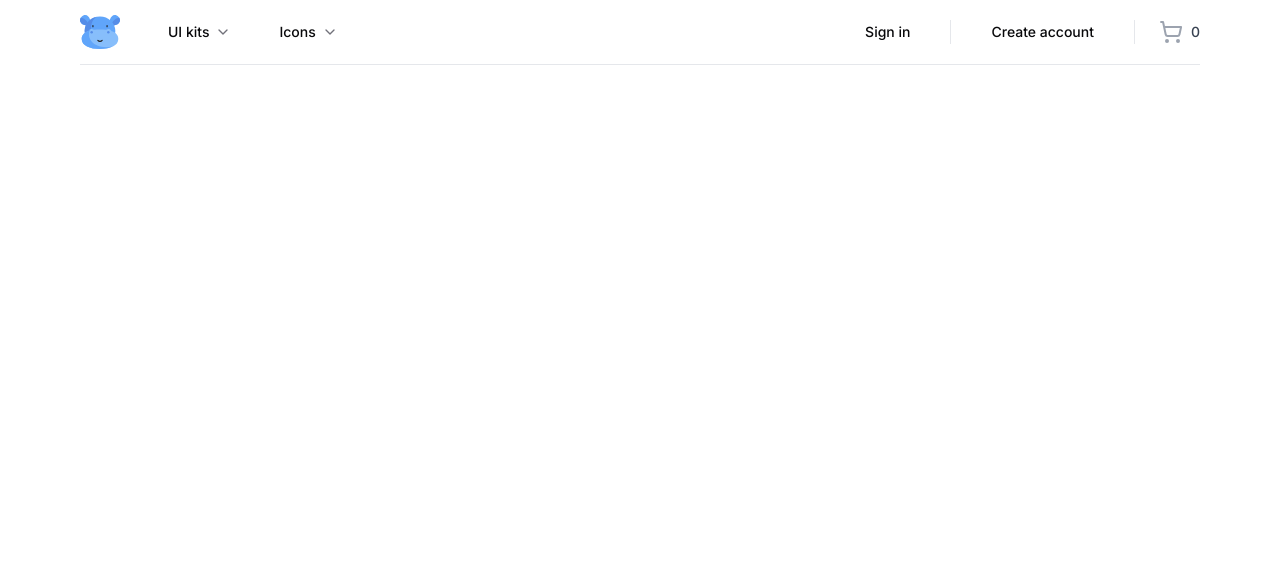
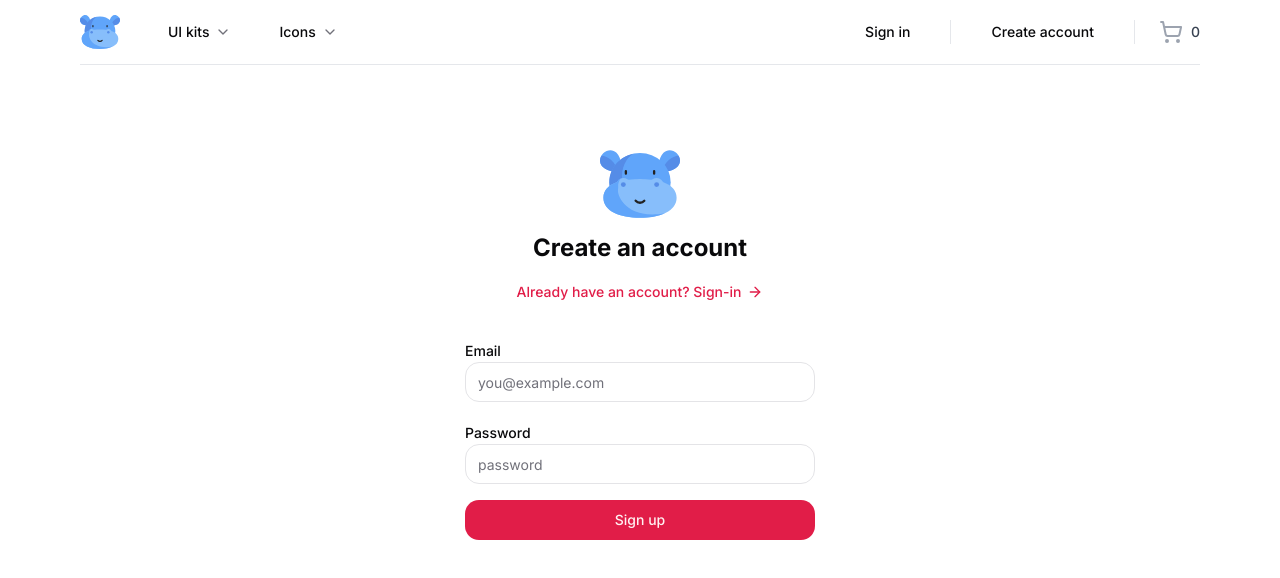
Before and after one commit to pranshhu/Dukaan, a Next.js app: page /sign-up in a window 1280 px wide. Shown: the top 578 px of the page. Built offline with nearby package versions, Linux system fonts and the light colour scheme.

Commit message:
create: form

```diff
--- a/src/app/(auth)/sign-up/page.tsx
+++ b/src/app/(auth)/sign-up/page.tsx
@@ -1,12 +1,83 @@
-const Page = () =>{
+"use client"
+
+import { Icons } from "@/components/Icons"
+import { Button, buttonVariants } from "@/components/ui/button"
+import { Input } from "@/components/ui/input"
+import { Label } from "@/components/ui/label"
+import { cn } from "@/lib/utils"
+import { ArrowRight } from "lucide-react"
+import Link from "next/link"
+import { useForm } from "react-hook-form"
+import { zodResolver } from "@hookform/resolvers/zod"
+import { z } from "zod"
+import { AuthCredentialsValidator, TAuthCredentialsValidator } from "@/lib/validators/account-credentials-validator"
+
+const Page = () => {
+
+    const {
+        register,
+        handleSubmit,
+        formState: { errors }
+    } = useForm<TAuthCredentialsValidator>({
+        resolver: zodResolver(AuthCredentialsValidator),
+    })
+
+    const onSubmit = ({email, password}: TAuthCredentialsValidator) => {
+
+    }
+
+
     return (
         <>
 
-        <div className="container relative flex pt-20 flex-col items-center justify-center lg:px-0">
-            <div className="mx-auto flex w-full flex-col justify-center space-y-6 sm:w-[350px]">
-                <div className="flex flex-col items-center"></div>
+            <div className="container relative flex pt-20 flex-col items-center justify-center lg:px-0">
+                <div className="mx-auto flex w-full flex-col justify-center space-y-6 sm:w-[350px]">
+                    <div className="flex flex-col items-center space-y-2 text-center">
+                        <Icons.logo className="h-20 w-20" />
+                        <h1 className="text-2xl font-bold">
+                            Create an account
+                        </h1>
+                        <Link className={buttonVariants({
+                            variant: 'link',
+                            className: "gap-1.5"
+                        })} href='/sign-in'>
+                            Already have an account? Sign-in
+                            <ArrowRight className="h-4 w-4" />
+                        </Link>
+                    </div>
+
+                    <div className="grid gap-6">
+                        <form onSubmit={handleSubmit(onSubmit)}>
+                            <div className="grid gap-2">
+                                <div className="grid gap-1 py-2">
+                                    <Label htmlFor="email">Email</Label>
+                                    <Input
+                                        {...register("email")}
+                                        className={cn({
+                                            "focus-visible:ring-red-500": errors.email
+                                        })}
+                                        placeholder="you@example.com"
+                                    />
+                                </div>
+
+                                <div className="grid gap-1 py-2">
+                                    <Label htmlFor="password">Password</Label>
+                                    <Input
+                                        {...register("email")}
+                                        className={cn({
+                                            "focus-visible:ring-red-500": errors.password
+                                        })}
+                                        placeholder="password"
+                                    />
+                                </div>
+
+                                <Button>Sign up</Button>
+                            </div>
+                        </form>
+                    </div>
+
+                </div>
             </div>
-        </div>
 
         </>
     )
--- /dev/null
+++ b/src/components/Providers.tsx
@@ -0,0 +1,10 @@
+"use client"
+
+import { useState } from "react"
+import { QueryClient } from "@tanstack/react-query"
+
+const Providers = () => {
+    const [queryClient] = useState(() => new QueryClient())
+}
+
+export default Providers
--- /dev/null
+++ b/src/components/ui/input.tsx
@@ -0,0 +1,25 @@
+import * as React from "react"
+
+import { cn } from "@/lib/utils"
+
+export interface InputProps
+  extends React.InputHTMLAttributes<HTMLInputElement> {}
+
+const Input = React.forwardRef<HTMLInputElement, InputProps>(
+  ({ className, type, ...props }, ref) => {
+    return (
+      <input
+        type={type}
+        className={cn(
+          "flex h-10 w-full rounded-md border border-input bg-background px-3 py-2 text-sm ring-offset-background file:border-0 file:bg-transparent file:text-sm file:font-medium placeholder:text-muted-foreground focus-visible:outline-none focus-visible:ring-2 focus-visible:ring-ring focus-visible:ring-offset-2 disabled:cursor-not-allowed disabled:opacity-50",
+          className
+        )}
+        ref={ref}
+        {...props}
+      />
+    )
+  }
+)
+Input.displayName = "Input"
+
+export { Input }
--- /dev/null
+++ b/src/components/ui/label.tsx
@@ -0,0 +1,26 @@
+"use client"
+
+import * as React from "react"
+import * as LabelPrimitive from "@radix-ui/react-label"
+import { cva, type VariantProps } from "class-variance-authority"
+
+import { cn } from "@/lib/utils"
+
+const labelVariants = cva(
+  "text-sm font-medium leading-none peer-disabled:cursor-not-allowed peer-disabled:opacity-70"
+)
+
+const Label = React.forwardRef<
+  React.ElementRef<typeof LabelPrimitive.Root>,
+  React.ComponentPropsWithoutRef<typeof LabelPrimitive.Root> &
+    VariantProps<typeof labelVariants>
+>(({ className, ...props }, ref) => (
+  <LabelPrimitive.Root
+    ref={ref}
+    className={cn(labelVariants(), className)}
+    {...props}
+  />
+))
+Label.displayName = LabelPrimitive.Root.displayName
+
+export { Label }
--- /dev/null
+++ b/src/lib/validators/account-credentials-validator.ts
@@ -0,0 +1,8 @@
+import { z } from "zod"
+
+export const AuthCredentialsValidator = z.object({
+    email: z.string().email(),
+    password: z.string().min(8, { message: "Password must be 8 characters long." }),
+})
+
+export type TAuthCredentialsValidator = z.infer<typeof AuthCredentialsValidator>
```
Also changed, not shown: package.json (+11 -1 lines), 2 other files (tests, documents, lock files or other folders).
